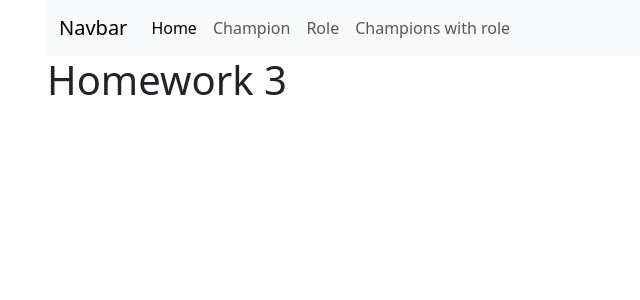
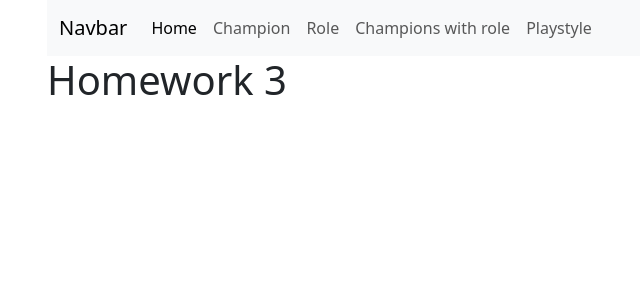
Before and after one commit to RaymondLuong02/hw3, a PHP site: page /index.php in a window 1280 px wide. Shown: the top 300 px of the page, without its empty margins (35-675 px from the left). Run offline with PHP 8.4, Linux system fonts and the light colour scheme.

Commit message:
Update view-header.php

```diff
--- a/view-header.php
+++ b/view-header.php
@@ -28,6 +28,9 @@
                 <li class="nav-item">
           <a class="nav-link" href="champion-with-role.php">Champions with role</a>
         </li>
+        <li class="nav-item">
+          <a class="nav-link" href="playstyle.php">Playstyle</a>
+        </li>
       </ul>
     </div>
   </div>
```
